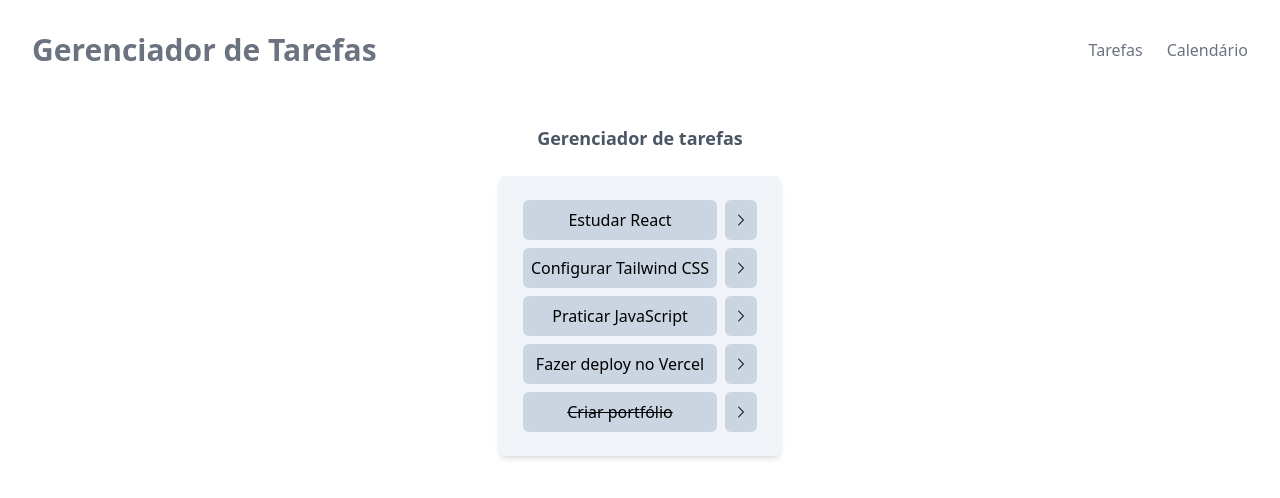
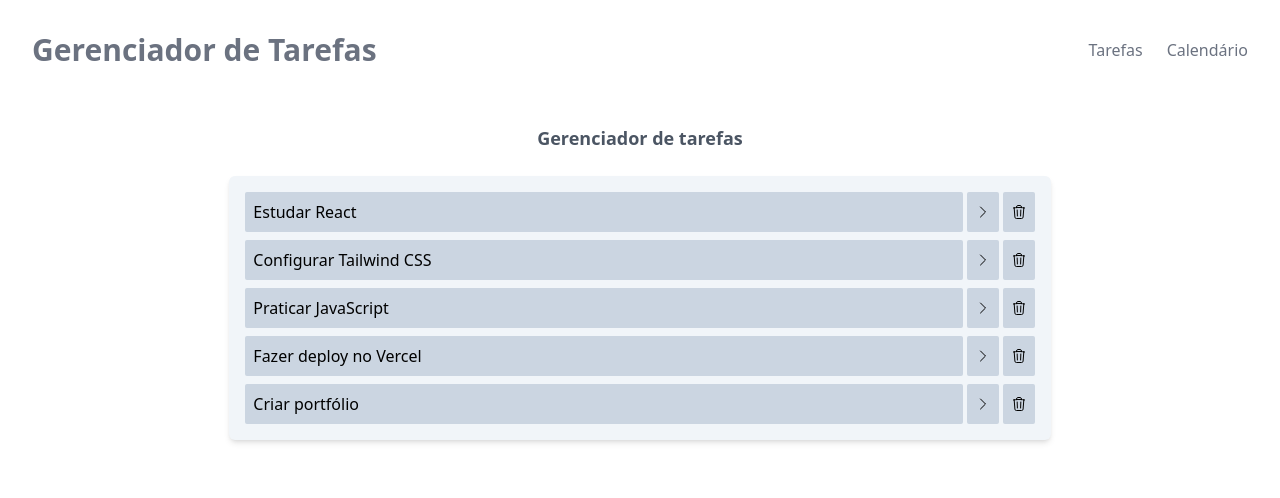
Before and after one commit to ViniciusEduardoDias/task-control, a React (Create React App) app: page / in a window 1280 px wide. Shown: the top 498 px of the page. Built offline with nearby package versions, Linux system fonts and the light colour scheme.

Commit message:
Adicionado função de deletar tarefa

```diff
--- a/src/App.tsx
+++ b/src/App.tsx
@@ -42,7 +42,7 @@ function App() {
       title: "Criar portfólio",
       description:
         "Montar uma página pessoal com projetos e informações de contato.",
-      isCompleted: true,
+      isCompleted: false,
     },
   ]);
 
@@ -58,11 +58,20 @@ function App() {
     setTasks(newTasks);
   };
 
+  const onDeleteTask = (taskId: number) => {
+    const newTasks = tasks.filter((task) => task.id !== taskId);
+    setTasks(newTasks);
+  };
+
   return (
     <>
       <Header />
       <Container>
-        <Tasks tasks={tasks} onChangeCompleted={onChangeCompleted} />
+        <Tasks
+          tasks={tasks}
+          onChangeCompleted={onChangeCompleted}
+          onDeleteTask={onDeleteTask}
+        />
       </Container>
     </>
   );
--- a/src/components/Container.tsx
+++ b/src/components/Container.tsx
@@ -6,7 +6,7 @@ type ContainerProps = {
 
 function Container({ children }: ContainerProps) {
   return (
-    <div className="flex flex-col p-6 items-center">
+    <div className="flex w-full flex-col p-6 items-center">
       <h1 className="text-lg font-bold text-gray-600 mb-6">
         Gerenciador de tarefas
       </h1>
--- a/src/components/Tasks.tsx
+++ b/src/components/Tasks.tsx
@@ -1,4 +1,4 @@
-import { ChevronRightIcon } from "@heroicons/react/24/solid";
+import { ChevronRightIcon, TrashIcon } from "@heroicons/react/24/outline";
 
 type Task = {
   id: number;
@@ -10,23 +10,32 @@ type Task = {
 type TasksProps = {
   tasks: Task[];
   onChangeCompleted: (taskId: number) => void;
+  onDeleteTask: (taskId: number) => void;
 };
 
-const Tasks = ({ onChangeCompleted, tasks }: TasksProps) => {
+const Tasks = ({ onDeleteTask, onChangeCompleted, tasks }: TasksProps) => {
   return (
-    <ul className="space-y-2 p-6 bg-slate-100 rounded-md shadow-md">
+    <ul className="w-2/3 space-y-2 p-4 bg-slate-100 rounded-md shadow-md">
       {tasks.map((task) => (
-        <li key={task.id} className="flex justify-between gap-2">
+        <li key={task.id} className="flex justify-between gap-1">
           <button
-            className={`w-full bg-slate-300 p-2 rounded-md hover:bg-slate-900 hover:text-white transition duration-5000 ease-in-out ${
+            className={`text-start w-full bg-slate-300 p-2 rounded-sm hover:bg-slate-900 hover:text-white transition duration-5000 ease-in-out ${
               task.isCompleted ? "line-through" : ""
             }`}
             onClick={() => onChangeCompleted(task.id)}
           >
             {task.title}
           </button>
-          <button className="bg-slate-300 p-2 rounded-md hover:bg-slate-900 hover:text-white transition duration-5000 ease-in-out">
+
+          <button className="bg-slate-300 p-2 rounded-sm hover:bg-slate-900 hover:text-white transition duration-5000 ease-in-out">
             <ChevronRightIcon className="size-4" />
+          </button>
+
+          <button
+            className="bg-slate-300 p-2 rounded-sm hover:bg-slate-900 hover:text-white transition duration-5000 ease-in-out"
+            onClick={() => onDeleteTask(task.id)}
+          >
+            <TrashIcon className="size-4" />
           </button>
         </li>
       ))}
```
